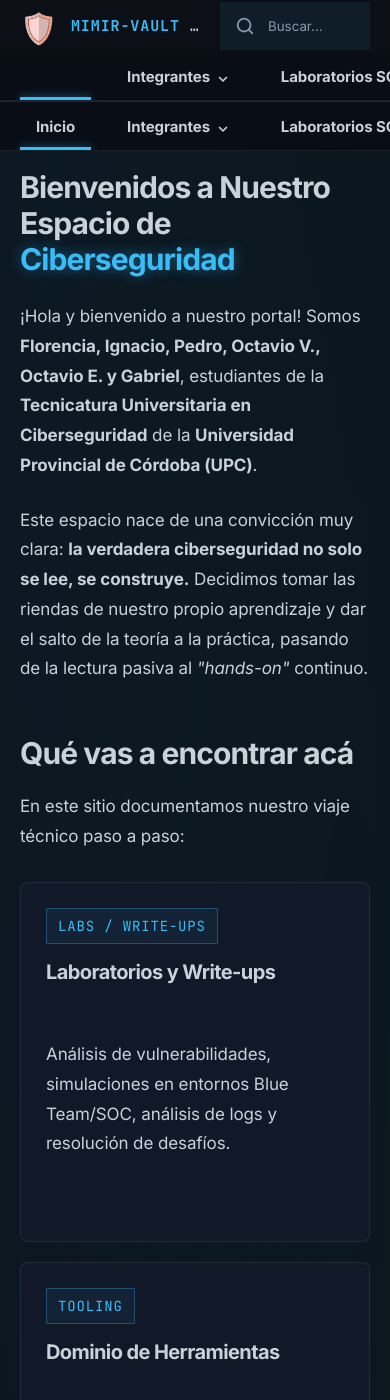
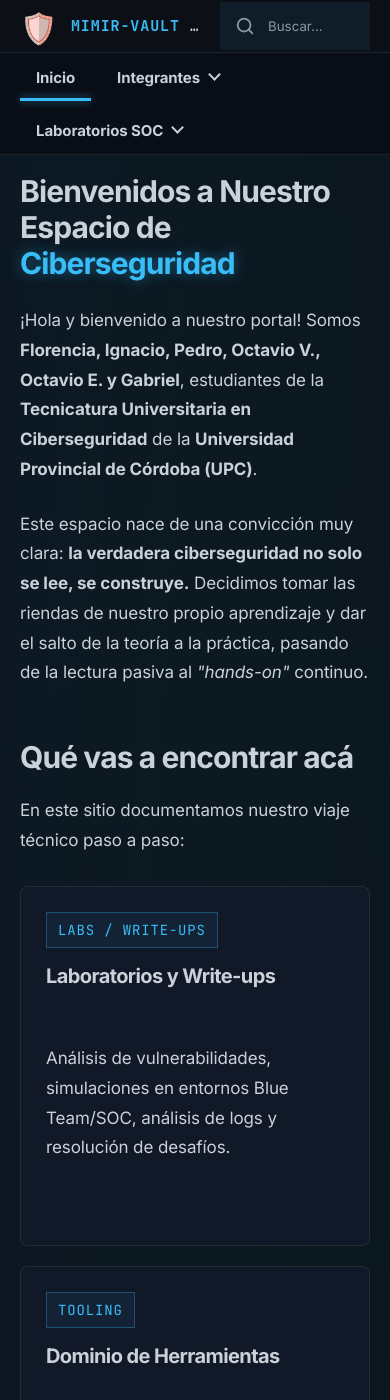
Before and after one commit to PELUC4S/Mimir-Vault, an MkDocs documentation site: the page built from docs/index.md, in a window 390 px wide and 1400 px high. Built offline with MkDocs 1.6.1 and Material for MkDocs 9.7.7, drawn with Linux system fonts in a browser that asks for light colours; comment, search, counter and statistics services are not loaded.

Commit message:
Repara los menús de navegación en producción
Elimina la barra duplicada, restaura Inicio y muestra los desplegables sobre el contenido sin recortes en móviles.

Co-authored-by: Copilot <223556219+Copilot@users.noreply.github.com>

```diff
--- /dev/null
+++ b/docs/javascripts/navigation.js
@@ -0,0 +1,58 @@
+(() => {
+  const navigation = document.querySelector(".md-tabs");
+  if (!navigation) return;
+
+  const dropdowns = [...navigation.querySelectorAll(".md-tabs__dropdown")];
+  if (typeof HTMLElement.prototype.showPopover !== "function") {
+    navigation.classList.add("mv-tabs--no-popover");
+    return;
+  }
+
+  const positionMenu = (details) => {
+    const summary = details.querySelector("summary");
+    const menu = details.querySelector(".md-tabs__submenu");
+    if (!summary || !menu?.matches(":popover-open")) return;
+
+    const summaryRect = summary.getBoundingClientRect();
+    const menuRect = menu.getBoundingClientRect();
+    const maxLeft = innerWidth - menuRect.width - 12;
+    const maxTop = innerHeight - menuRect.height - 12;
+    const left = Math.max(12, Math.min(summaryRect.left, maxLeft));
+    const top = Math.max(12, Math.min(navigation.getBoundingClientRect().bottom + 6, maxTop));
+
+    menu.style.left = `${left}px`;
+    menu.style.top = `${top}px`;
+  };
+
+  for (const details of dropdowns) {
+    const menu = details.querySelector(".md-tabs__submenu");
+    if (!menu) continue;
+
+    details.addEventListener("toggle", () => {
+      if (details.open) {
+        if (!menu.matches(":popover-open")) menu.showPopover();
+        positionMenu(details);
+      } else if (menu.matches(":popover-open")) {
+        menu.hidePopover();
+      }
+    });
+
+    menu.addEventListener("toggle", () => {
+      if (!menu.matches(":popover-open") && details.open) details.open = false;
+    });
+  }
+
+  const repositionOpenMenus = () => {
+    for (const details of dropdowns) positionMenu(details);
+  };
+
+  window.addEventListener("resize", repositionOpenMenus);
+  window.addEventListener("scroll", repositionOpenMenus, true);
+  document.addEventListener("keydown", (event) => {
+    if (event.key === "Escape") {
+      for (const details of dropdowns) {
+        if (details.open) details.open = false;
+      }
+    }
+  });
+})();
--- a/docs/overrides/partials/header.html
+++ b/docs/overrides/partials/header.html
@@ -23,7 +23,4 @@
       <p class="md-visually-hidden" data-search-status role="status" aria-live="polite"></p>
     </div>
   </nav>
-  {% if "navigation.tabs" in features %}
-    {% include "partials/tabs.html" %}
-  {% endif %}
 </header>
--- a/docs/overrides/partials/tabs.html
+++ b/docs/overrides/partials/tabs.html
@@ -12,7 +12,7 @@
           <li class="md-tabs__item md-tabs__section{% if state.active %} md-tabs__item--active{% endif %}">
             <details class="md-tabs__dropdown" name="site-navigation">
               <summary class="md-tabs__section-title">{{ nav_item.title }}</summary>
-              <ul class="md-tabs__submenu">
+              <ul class="md-tabs__submenu" popover="auto">
                 {% for item in nav_item.children %}
                   <li>
                     <a href="{{ item.url | url }}"{% if item.active %} aria-current="page"{% endif %}>
--- a/docs/stylesheets/extra.css
+++ b/docs/stylesheets/extra.css
@@ -345,7 +345,19 @@ body :where(*)::after {
 }
 
 .md-tabs__section-title::after {
-  content: "⌄";
+  width: .45rem;
+  height: .45rem;
+  margin: -.25rem 0 0 .15rem;
+  border-right: 2px solid currentColor;
+  border-bottom: 2px solid currentColor;
+  content: "";
+  transform: rotate(45deg);
+  transition: transform .2s ease;
+}
+
+.md-tabs__dropdown[open] .md-tabs__section-title::after {
+  margin-top: .2rem;
+  transform: rotate(225deg);
 }
 
 .md-tabs__section-title:focus-visible,
@@ -356,14 +368,17 @@ body :where(*)::after {
 }
 
 .md-tabs__submenu {
-  position: absolute;
-  top: calc(100% + .35rem);
+  position: fixed;
+  top: 0;
   left: 0;
-  z-index: 40;
+  z-index: 100;
   display: none;
-  min-width: 13rem;
+  width: min(20rem, calc(100vw - 2rem));
+  max-height: min(65vh, 30rem);
+  max-height: min(65dvh, 30rem);
   padding: .45rem;
   margin: 0;
+  overflow-y: auto;
   background: var(--mv-surface);
   border: 1px solid var(--mv-border);
   box-shadow: 0 12px 28px rgb(0 0 0 / 30%);
@@ -371,6 +386,27 @@ body :where(*)::after {
 }
 
 .md-tabs__dropdown[open] .md-tabs__submenu {
+  display: block;
+}
+
+.md-tabs--no-popover .md-tabs__section {
+  height: auto;
+}
+
+.md-tabs--no-popover .md-tabs__dropdown[open] {
+  height: auto;
+  flex-direction: column;
+  align-items: flex-start;
+}
+
+.md-tabs--no-popover .md-tabs__submenu {
+  position: static;
+  display: none;
+  width: min(20rem, calc(100vw - 2rem));
+  max-height: min(65vh, 30rem);
+}
+
+.md-tabs--no-popover .md-tabs__dropdown[open] .md-tabs__submenu {
   display: block;
 }
 
@@ -820,40 +856,17 @@ article.md-content__inner {
     justify-content: flex-start;
     width: 100%;
     padding: 0 1rem;
-    overflow-x: auto;
-    overflow-y: hidden;
-    scroll-behavior: smooth;
-    scrollbar-width: none;
-    -webkit-overflow-scrolling: touch;
-  }
-
-  .md-tabs .md-grid::-webkit-scrollbar {
-    display: none;
-  }
-
-  .md-tabs__submenu {
-    position: fixed !important;
-    top: calc(52px + 49px + .35rem);
-    right: 1rem;
-    left: 1rem;
-    z-index: 50;
-    width: auto;
-    max-height: calc(100vh - 7.5rem);
-    max-height: calc(100dvh - 7.5rem);
-    overflow-y: auto;
-    overscroll-behavior: contain;
-    -webkit-overflow-scrolling: touch;
+    overflow: visible;
   }
 
   .md-tabs__list {
-    width: max-content;
-    min-width: 100%;
+    width: 100%;
+    min-width: 0;
     margin-left: 0;
     align-items: center;
-    gap: 1rem;
-    flex-wrap: nowrap;
+    gap: .25rem .5rem;
+    flex-wrap: wrap;
     justify-content: flex-start;
-    white-space: nowrap;
   }
 
   .md-tabs__list > .md-tabs__item {
--- a/mkdocs.yml
+++ b/mkdocs.yml
@@ -27,6 +27,7 @@ extra_css:
   - stylesheets/extra.css
 extra_javascript:
   - javascripts/search.js
+  - javascripts/navigation.js
 extra:
   generator: false
 # Estructura del menú lateral (Navegación)
```
